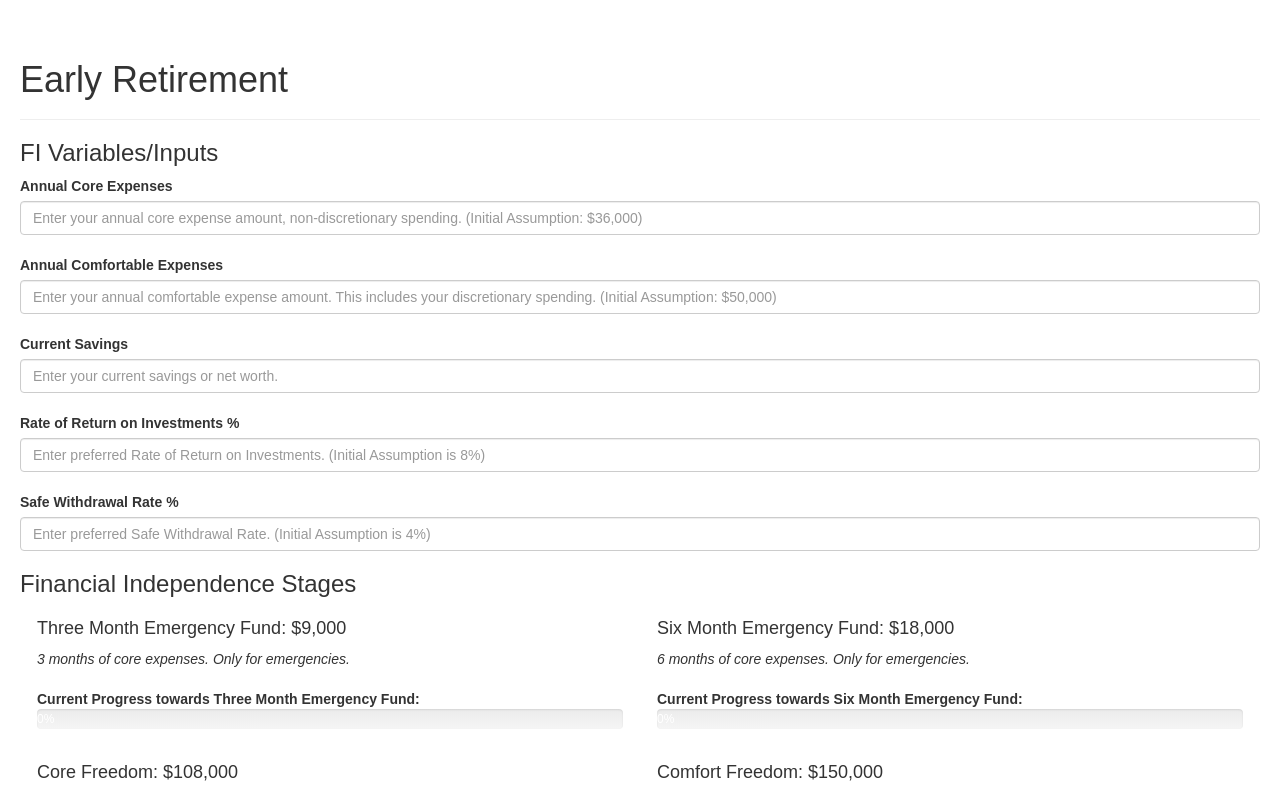
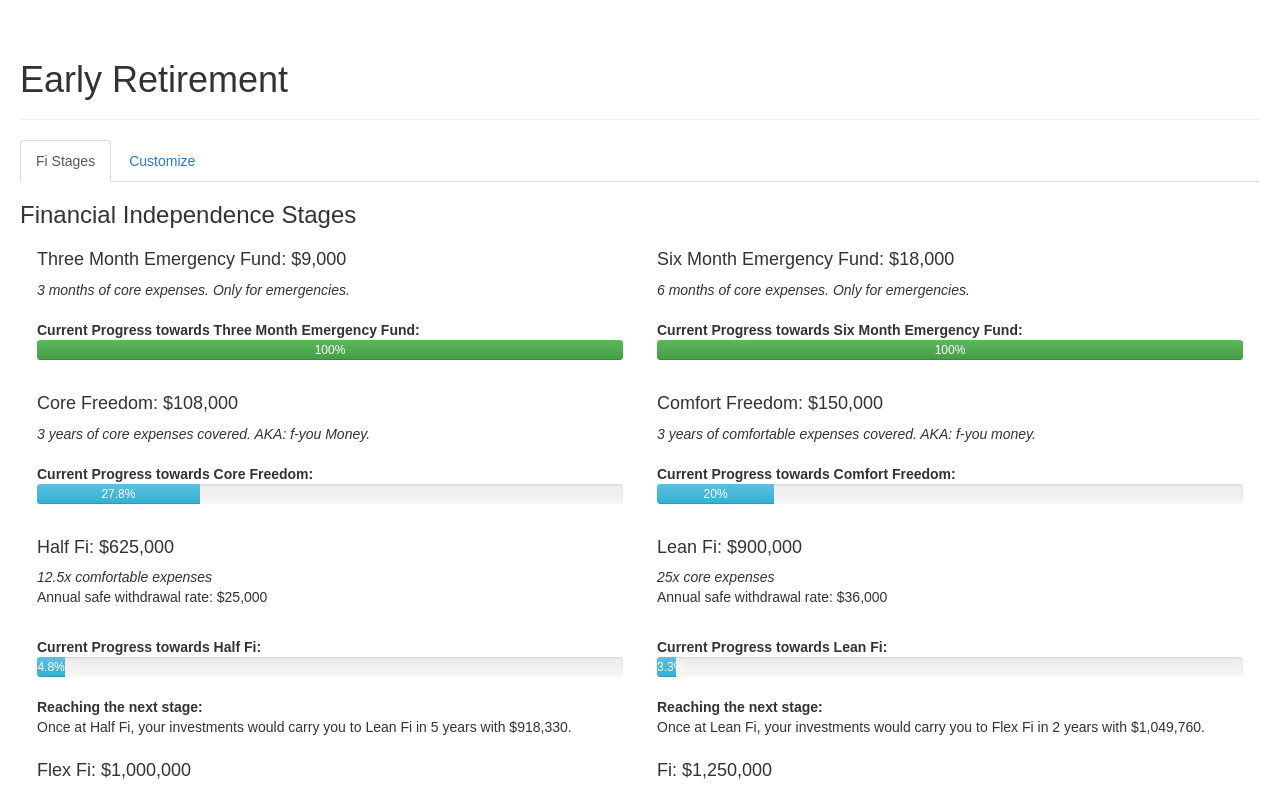
Before and after one commit to meagerfindings/early_retirement_calculators, a React (Create React App) app: page / in a window 1280 px wide. Shown: the top 793 px of the page. Built offline with nearby package versions, Linux system fonts and the light colour scheme.

Commit message:
moved to tabs

```diff
--- a/src/components/AppContainer.js
+++ b/src/components/AppContainer.js
@@ -1,6 +1,8 @@
 import React, { Component } from 'react'
 import InputForm from "./InputForm";
 import FiStagesContainer from "./FiStagesContainer";
+import Tabs from "react-bootstrap/es/Tabs";
+import Tab from "react-bootstrap/es/Tab";
 
 class AppContainer extends Component {
     constructor(props) {
@@ -8,7 +10,7 @@ class AppContainer extends Component {
         this.state = {
             core_expenses: 36000,
             comfortable_expenses: 50000,
-            current_savings: 0,
+            current_savings: 30000,
             roi: .08,
             swr: .04
             }
@@ -23,22 +25,27 @@ class AppContainer extends Component {
     }
 
     render(){
-        return <div>
-            <h3>FI Variables/Inputs</h3>
-            <div>
+        return <Tabs defaultActiveKey={1}>
+            <Tab eventKey={1} title="Fi Stages">
+                <h3>Financial Independence Stages</h3>
+                <FiStagesContainer current={this.state.current_savings}
+                                   core={this.state.core_expenses}
+                                   comfort={this.state.comfortable_expenses}
+                                   roi={this.state.roi}
+                                   swr={this.state.swr} />
+                <i>*Calculated with {AppContainer.roundPercent(this.state.roi)}% ROI
+                    and {AppContainer.roundPercent(this.state.swr)}% SWR.</i>
+            </Tab>
+            <Tab eventKey={2} title="Customize">
+                <h3>FI Variables/Inputs</h3>
                 <InputForm core_expenses={this.state.core_expenses}
                            comfortable_expenses={this.state.comfortable_expenses}
+                           current_savings={this.state.current_savings}
+                           roi={this.state.roi}
+                           swr={this.state.swr}
                            onExpenseInput={this.handleExpenseInput}/>
-            </div>
-            <h3>Financial Independence Stages</h3>
-            <FiStagesContainer current={this.state.current_savings}
-                               core={this.state.core_expenses}
-                               comfort={this.state.comfortable_expenses}
-                               roi={this.state.roi}
-                               swr={this.state.swr} />
-            <i>*Calculated with {AppContainer.roundPercent(this.state.roi)}% ROI
-                and {AppContainer.roundPercent(this.state.swr)}% SWR.</i>
-        </div>
+            </Tab>
+        </Tabs>
     }
 }
 
--- a/src/components/InputForm.js
+++ b/src/components/InputForm.js
@@ -34,19 +34,19 @@ class InputForm extends Component {
                 <ControlLabel>Current Savings</ControlLabel>
                 <FormControl type="number"
                              name='current_savings'
-                             placeholder={"Enter your current savings or net worth."}
+                             placeholder={"Enter your current savings or net worth. (Initial Assumption: $" + nf.format(this.props.current_savings) + ")"}
                              onChange={this.handleInput}/>
                 <br/>
                 <ControlLabel>Rate of Return on Investments %</ControlLabel>
                 <FormControl type="number"
                              name='roi'
-                             placeholder={"Enter preferred Rate of Return on Investments. (Initial Assumption is 8%)"}
+                             placeholder={"Enter preferred Rate of Return on Investments. (Initial Assumption: " + nf.format(this.props.roi*100) + "%)"}
                              onChange={this.handlePercentageInput}/>
                 <br/>
                 <ControlLabel>Safe Withdrawal Rate %</ControlLabel>
                 <FormControl type="number"
                              name='swr'
-                             placeholder={"Enter preferred Safe Withdrawal Rate. (Initial Assumption is 4%)"}
+                             placeholder={"Enter preferred Safe Withdrawal Rate. (Initial Assumption: " + nf.format(this.props.swr*100) + "%)"}
                              onChange={this.handlePercentageInput}/>
             </FormGroup>
         </form>
```
Also changed, not shown: 1 other file (tests, documents, lock files or other folders).
